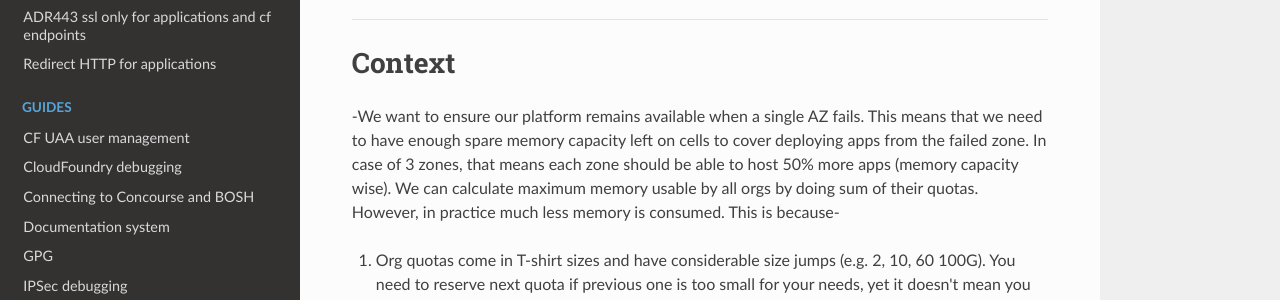
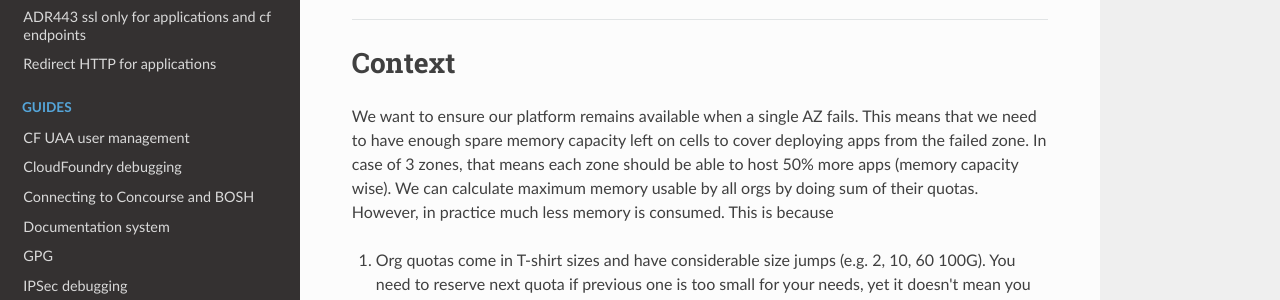
Before and after one commit to alphagov/paas-team-manual, an MkDocs documentation site: the page built from docs/architecture_decision_records/ADR017-cell-capacity-assignment.md, in a window 1280 px wide and 1387 px high. Shown: the part 213-513 px from the top of the window. Built offline with MkDocs 1.6.1, drawn with Linux system fonts in a browser that asks for light colours; nearby versions of some CDN libraries.

Commit message:
Remove accidental dashes from ADR017

```diff
--- a/docs/architecture_decision_records/ADR017-cell-capacity-assignment.md
+++ b/docs/architecture_decision_records/ADR017-cell-capacity-assignment.md
@@ -10,7 +10,7 @@ This has been superceded by [ADR021](/architecture_decision_records/ADR021-cell-
 Context
 =======
 
--We want to ensure our platform remains available when a single AZ fails. This means that we need to have enough spare memory capacity left on cells to cover deploying apps from the failed zone. In case of 3 zones, that means each zone should be able to host 50% more apps (memory capacity wise). We can calculate maximum memory usable by all orgs by doing sum of their quotas. However, in practice much less memory is consumed. This is because-
+We want to ensure our platform remains available when a single AZ fails. This means that we need to have enough spare memory capacity left on cells to cover deploying apps from the failed zone. In case of 3 zones, that means each zone should be able to host 50% more apps (memory capacity wise). We can calculate maximum memory usable by all orgs by doing sum of their quotas. However, in practice much less memory is consumed. This is because
 
 1. Org quotas come in T-shirt sizes and have considerable size jumps (e.g. 2, 10, 60 100G). You need to reserve next quota if previous one is too small for your needs, yet it doesn't mean you will be using all the capacity of the larger quota.
 1. App instance memory limits are set as upper memory consumption limit. Because of that, they tend to be set larger for safety. Actual app memory consumption is always lower, many times considerably.
```
